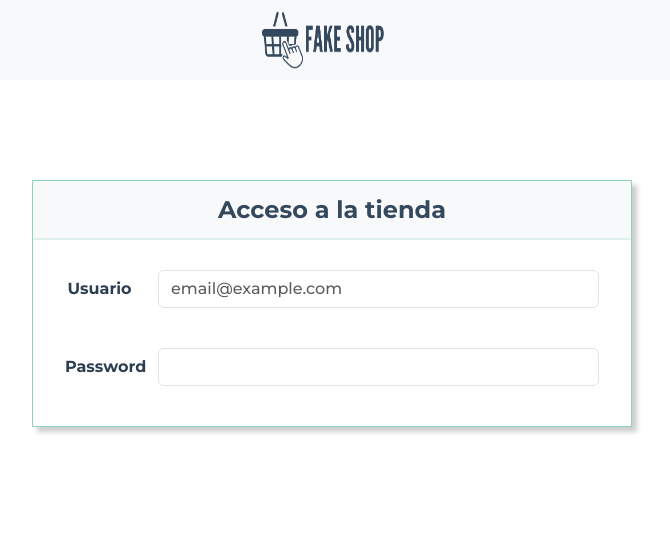
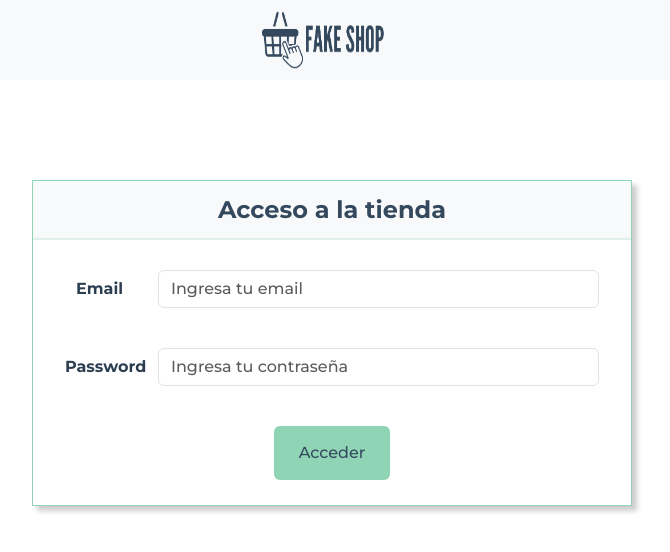
Before and after one commit to claudiahcarril/Keepcoding_Vue_TypeScript, a Vue app: page /#/login in a window 1280 px wide. Shown: the top 552 px of the page, without its empty margins (308-978 px from the left). Built offline with nearby package versions, Linux system fonts and the light colour scheme.

Commit message:
Creating NotFound View

```diff
--- a/src/views/LoginView.vue
+++ b/src/views/LoginView.vue
@@ -6,17 +6,18 @@
       <hr>
     </div>
     <div class="row">
-      <label for="staticEmail" class="col-sm-2 col-form-label">Usuario</label>
+      <label for="staticEmail" class="col-sm-2 col-form-label">Email</label>
       <div class="col-sm-10">
-        <input type="text" class="form-control" id="staticEmail" placeholder="email@example.com">
+        <input type="email" class="form-control" id="staticEmail" placeholder="Ingresa tu email" required>
+      </div>
     </div>
-  </div>
-  <div class="row">
-    <label for="inputPassword" class="col-sm-2 col-form-label">Password</label>
-    <div class="col-sm-10">
-      <input type="password" class="form-control" id="inputPassword">
+    <div class="row">
+      <label for="inputPassword" class="col-sm-2 col-form-label">Password</label>
+      <div class="col-sm-10">
+        <input type="password" class="form-control" id="inputPassword" placeholder="Ingresa tu contraseña" required>
+      </div>
     </div>
-  </div>
+    <button class="btn btn-submit" type="submit">Acceder</button>
   </div>
 </template>
 
@@ -78,4 +79,17 @@ export default defineComponent({
 }
 
 
+.btn-submit {
+    background-color: #8ed4b5;
+    border: none;
+    color: #35495e;
+    padding: 15px 25px 15px 25px;
+    margin-bottom: 25px;
+}
+
+.btn-submit:hover {
+  background-color: #35495e;
+  color: #8ed4b5;
+}
+
 </style>
--- /dev/null
+++ b/src/views/NotFound.vue
@@ -0,0 +1,3 @@
+<template>
+    <h1>Ha ocurrido un error</h1>
+</template>
```
